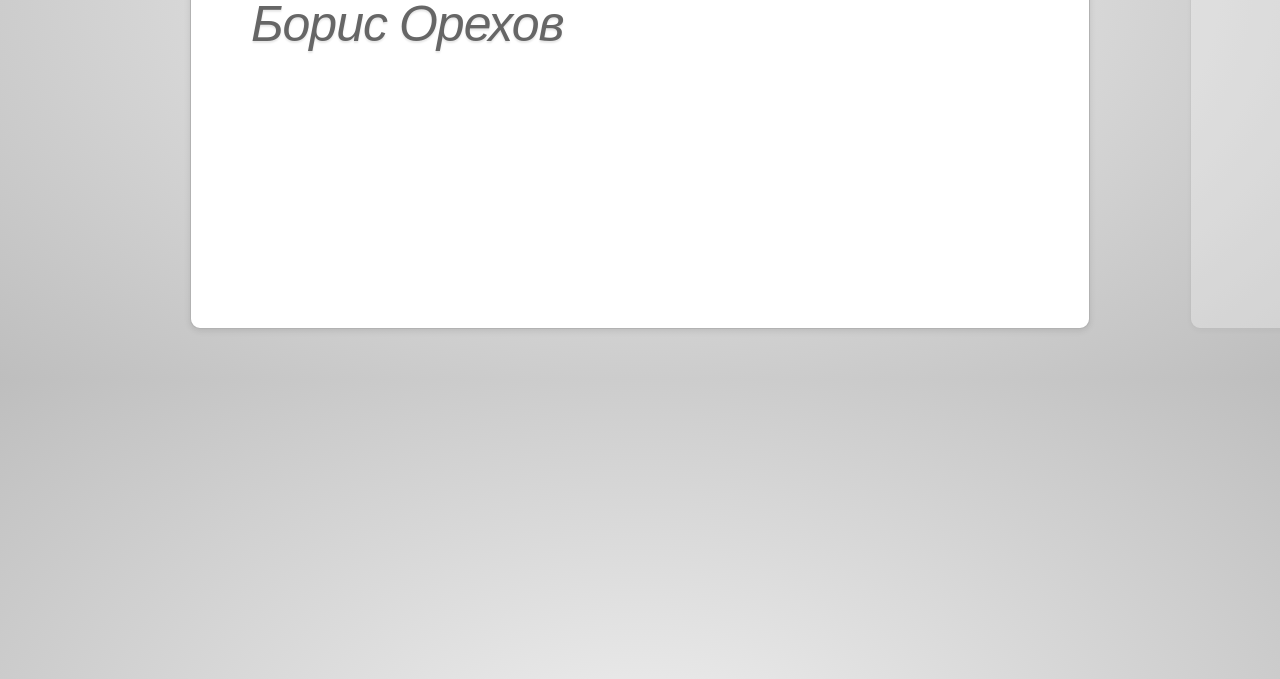
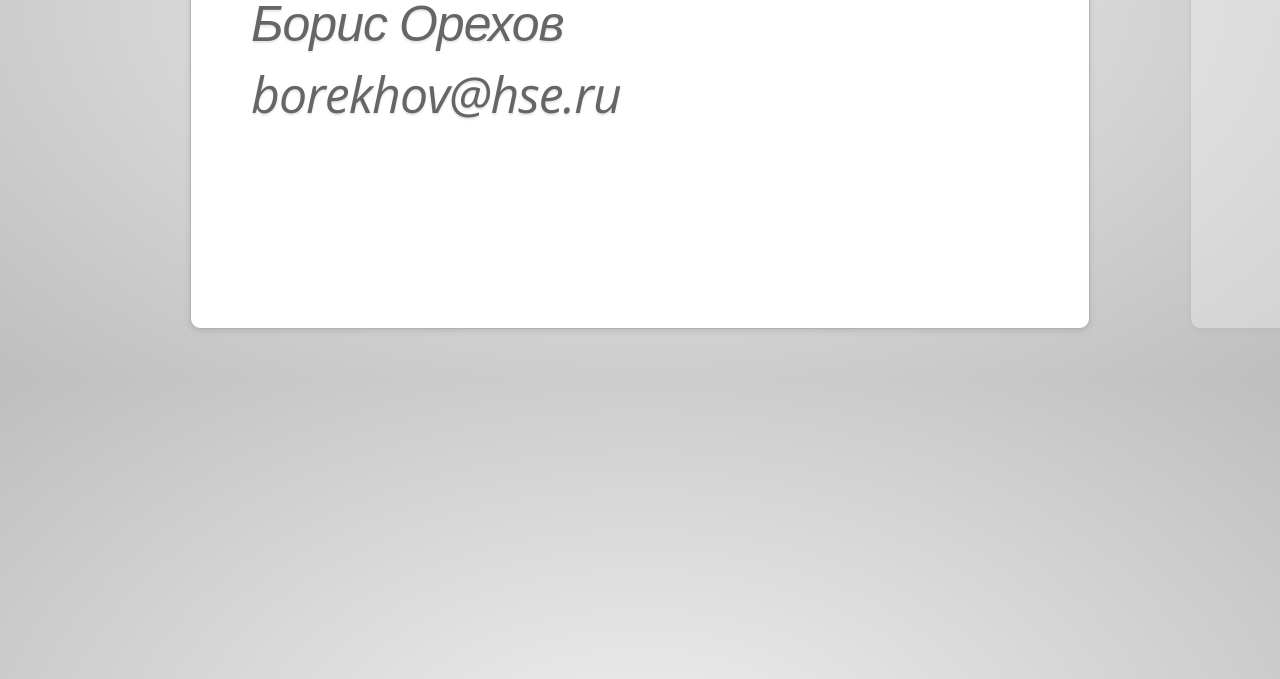
Before and after one commit to nevmenandr/slides, a website: page 2025-02-03/index.html in a window 1280 px wide. Shown: the part 421-1100 px from the top of the page. Drawn offline with nearby package versions, Linux system fonts and the light colour scheme.

Commit message:
new slides

```diff
--- a/2025-02-03/index.html
+++ b/2025-02-03/index.html
@@ -98,7 +98,7 @@
 
     -->
     <div id="1" class="step slide" data-x="-1000" data-y="-1500" data-autoplay="0">
-        <q>Индоевопейская «Басня» Августа Шлейхер: сюжет, жанр, контекст <br/> <br/> <em>Борис Орехов</em></q>
+        <q>Индоевопейская «Басня» Августа Шлейхер: сюжет, жанр, контекст <br/> <br/> <em>Борис Орехов<br/>borekhov@hse.ru</em></q>
     </div>
 
     <!--
```
